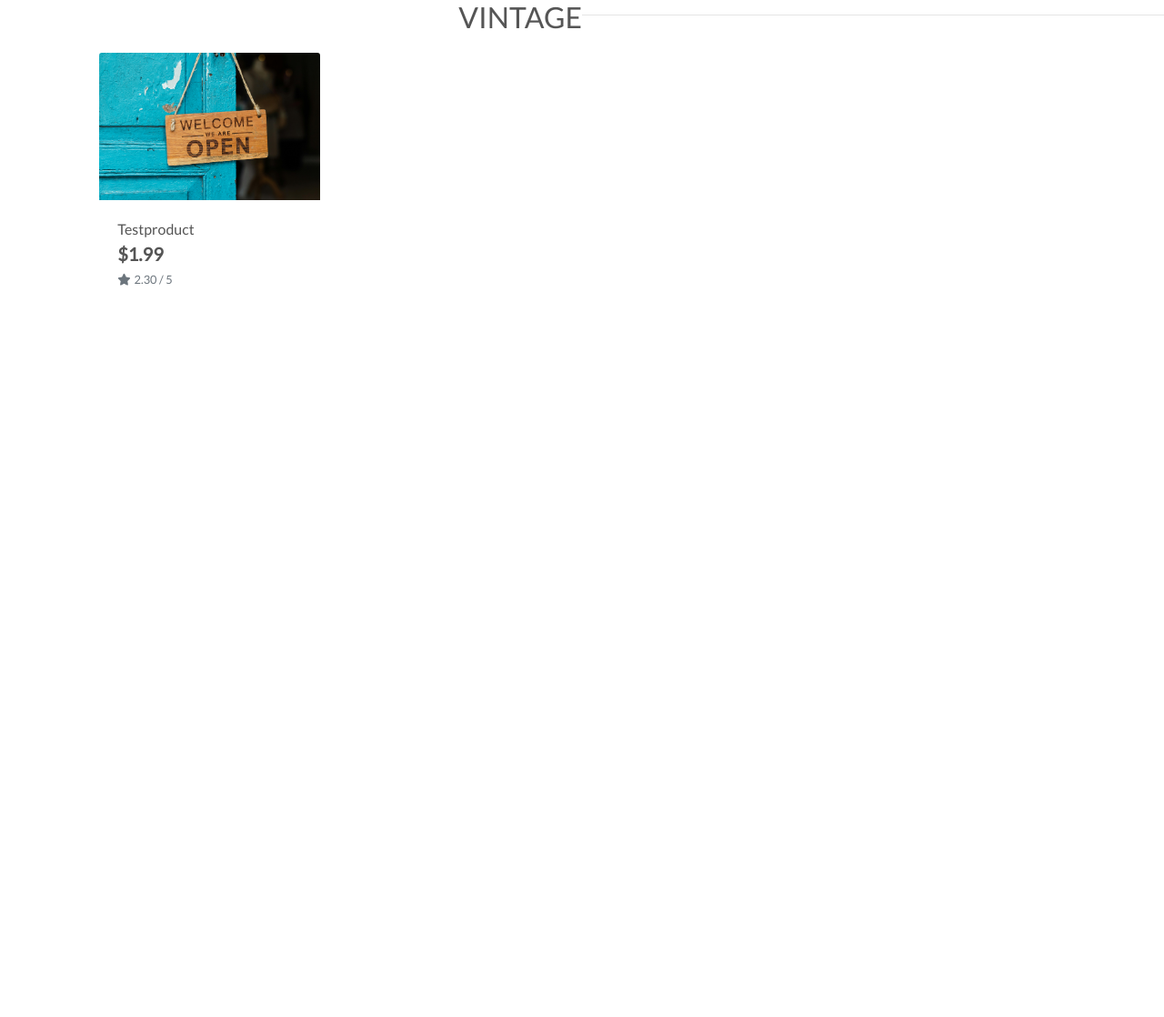
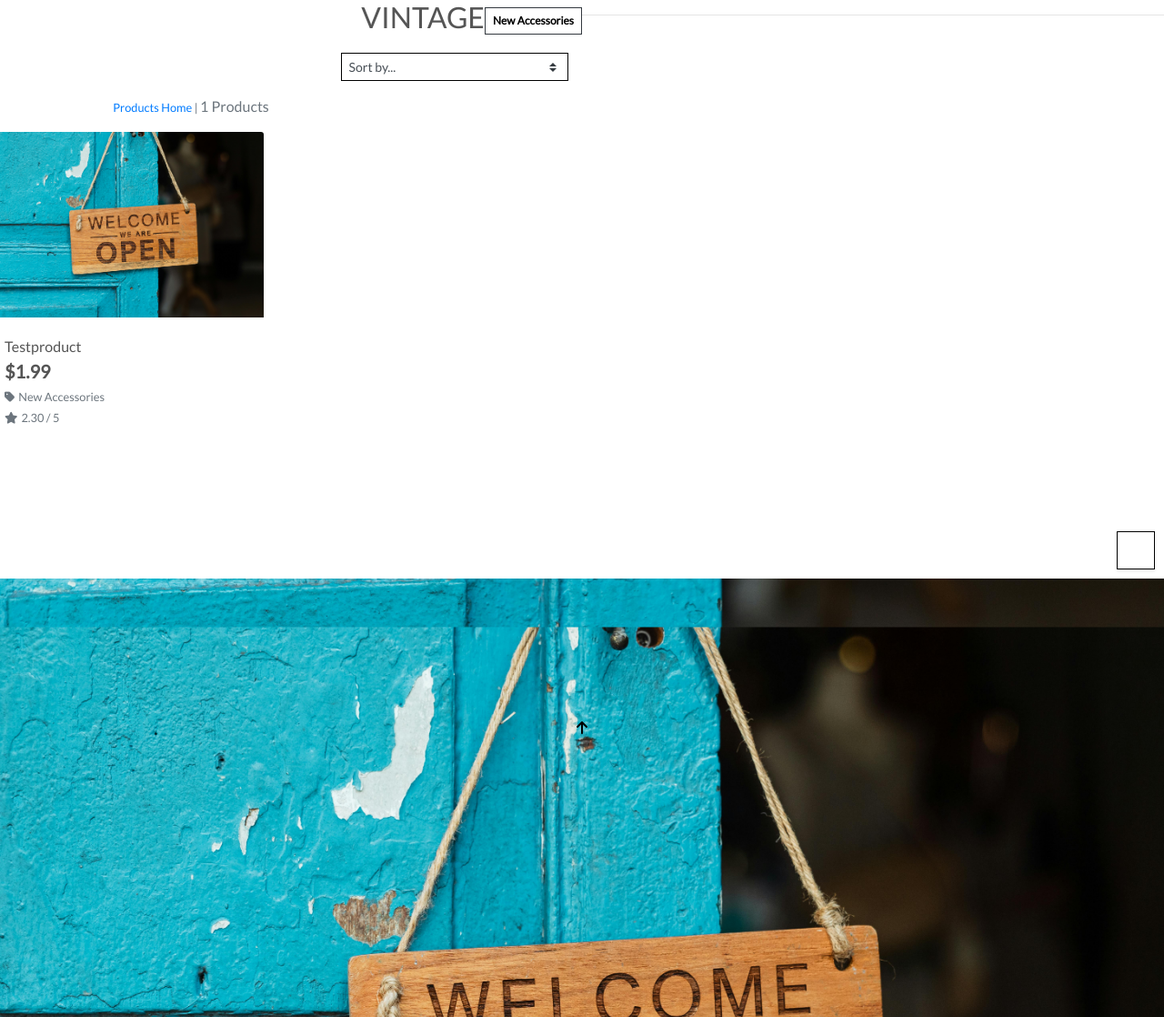
Before and after one commit to Roxana1981/vintagestore, a Django app: page /products/?category=new_accessories in a window 1280 px wide. Shown: the part 164-1282 px from the top of the page at 91% size. Before the commit the page ends 478 px from the top, so only its background shows below. Run offline with Django 3.2, Linux system fonts and the light colour scheme; data comes from the database, SQL or seed files in the repository; some libraries are stand-ins or nearby versions.

Commit message:
Enhance product sorting functionality

```diff
--- a/products/templates/products/products.html
+++ b/products/templates/products/products.html
@@ -15,12 +15,41 @@
         <div class="row">
             <div class="col text-center mt-3"></div>
                 <h2 class="logo-font">Vintage</h2>
+                {% for c in current_categories %}
+                    <a class="category-badge text-decoration-none" href="{% url 'products' %}?category={{ c.name }}">
+                        <span class="p-2 mt-2 badge badge-white text-black rounded-0 border border-dark">{{ c.friendly_name }}</span>
+                    </a>
+                {% endfor %}
                 <hr class="w-50 mb-1">
             </div>
         </div>
         <div class="row">
             <div class="product-container col-10 offset-1">
                 <div class="row mt-1 mb-2"></div>
+                <div class="col-12 col-md-6 my-auto order-md-last d-flex justify-content-center justify-content-md-end">
+                    <div class="sort-select-wrapper w-50">
+                        <select id="sort-selector" class="custom-select custom-select-sm rounded-0 border border-{% if current_sorting != 'None_None' %}info{% else %}black{% endif %}">
+                            <option value="reset" {% if current_sorting == 'None_None' %}selected{% endif %}>Sort by...</option>
+                            <option value="price_asc" {% if current_sorting == 'price_asc' %}selected{% endif %}>Price (low to high)</option>
+                            <option value="price_desc" {% if current_sorting == 'price_desc' %}selected{% endif %}>Price (high to low)</option>
+                            <option value="rating_asc" {% if current_sorting == 'rating_asc' %}selected{% endif %}>Rating (low to high)</option>
+                            <option value="rating_desc" {% if current_sorting == 'rating_desc' %}selected{% endif %}>Rating (high to low)</option>
+                            <option value="name_asc" {% if current_sorting == 'name_asc' %}selected{% endif %}>Name (A-Z)</option>
+                            <option value="name_desc" {% if current_sorting == 'name_desc' %}selected{% endif %}>Name (Z-A)</option>
+                            <option value="category_asc" {% if current_sorting == 'category_asc' %}selected{% endif %}>Category (A-Z)</option>
+                            <option value="category_desc" {% if current_sorting == 'category_desc' %}selected{% endif %}>Category (Z-A)</option>
+                        </select>
+                    </div>
+                </div>
+                <div class="col-12 col-md-6 order-md-first">
+                    <p class="text-muted mt-3 text-center text-md-left">
+                        {% if search_term or current_categories or current_sorting != 'None_None' %}
+                            <span class="small"><a href="{% url 'products' %}">Products Home</a> | </span>
+                        {% endif %}
+                        {{ products|length }} Products{% if search_term %} found for <strong>"{{ search_term }}"</strong>{% endif %}
+                    </p>
+                </div>
+            </div>
                 <div class="row">
                     {% for product in products %}
                         <div class="col-sm-6 col-md-6 col-lg-4 col-xl-3">
@@ -41,6 +70,13 @@
                                     <div class="row">
                                         <div class="col">
                                             <p class="lead mb-0 text-left font-weight-bold">${{ product.price }}</p>
+                                            {% if product.category %}
+                                            <p class="small mt-1 mb-0">
+                                                <a class="text-muted" href="{% url 'products' %}?category={{ product.category.name }}">
+                                                    <i class="fas fa-tag mr-1"></i>{{ product.category.friendly_name }}
+                                                </a>
+                                            </p>
+                                            {% endif %}
                                             {% if product.rating %}
                                                 <small class="text-muted"><i class="fas fa-star mr-1"></i>{{ product.rating }} / 5</small>
                                             {% else %}
@@ -76,4 +112,37 @@
             </div>
         </div>
     </div>
+    <div class="btt-button shadow-sm rounded-0 border border-black"></div>
+        <a class="btt-link d-flex h-100">
+            <i class="fas fa-arrow-up text-black mx-auto my-auto"></i>
+        </a>
+    </div>
 {% endblock %}
+
+{% block postloadjs %}
+    {{ block.super }}
+    <script type="text/javascript">
+		$('.btt-link').click(function(e) {
+			window.scrollTo(0,0)
+		})
+	</script>
+
+    <script type="text/javascript">
+        $('#sort-selector').change(function() {
+            var selector = $(this);
+            var currentUrl = new URL(window.location);
+            var selectedVal = selector.val();
+            if(selectedVal != "reset"){
+                var sort = selectedVal.split("_")[0];
+                var direction = selectedVal.split("_")[1];
+                currentUrl.searchParams.set("sort", sort);
+                currentUrl.searchParams.set("direction", direction);
+                window.location.replace(currentUrl);
+            } else {
+                currentUrl.searchParams.delete("sort");
+                currentUrl.searchParams.delete("direction");
+                window.location.replace(currentUrl);
+            }
+        })
+    </script>
+{% endblock %}
--- a/products/views.py
+++ b/products/views.py
@@ -1,6 +1,7 @@
 from django.shortcuts import render, redirect, reverse, get_object_or_404
 from django.contrib import messages
 from django.db.models import Q
+from django.db.models.functions import Lower
 from .models import Product, Category
 
 # Create your views here.
@@ -21,6 +22,8 @@
                 sortkey = 'lower_name'
                 products = products.annotate(lower_name=Lower('name'))
 
+            if sortkey == 'category':
+                sortkey = 'category__name'
             if 'direction' in request.GET:
                 direction = request.GET['direction']
                 if direction == 'desc':
--- a/static/css/base.css
+++ b/static/css/base.css
@@ -82,6 +82,22 @@
         left: 0;
         z-index: 1030;
     }
+
+a.category-badge > span.badge:hover {
+        background: #212529 !important;
+        color: #fff !important;
+    }
+.btt-button {
+        height: 42px;
+        width: 42px;
+        position: fixed;
+        bottom: 10px;
+        right: 10px;
+    }
+.btt-link {
+        cursor: pointer;
+    }
+
     .header-container {
         padding-top: 164px;
     }
```
Also changed, not shown: products/templates/products/product_detail.html (+7 -0 lines).
